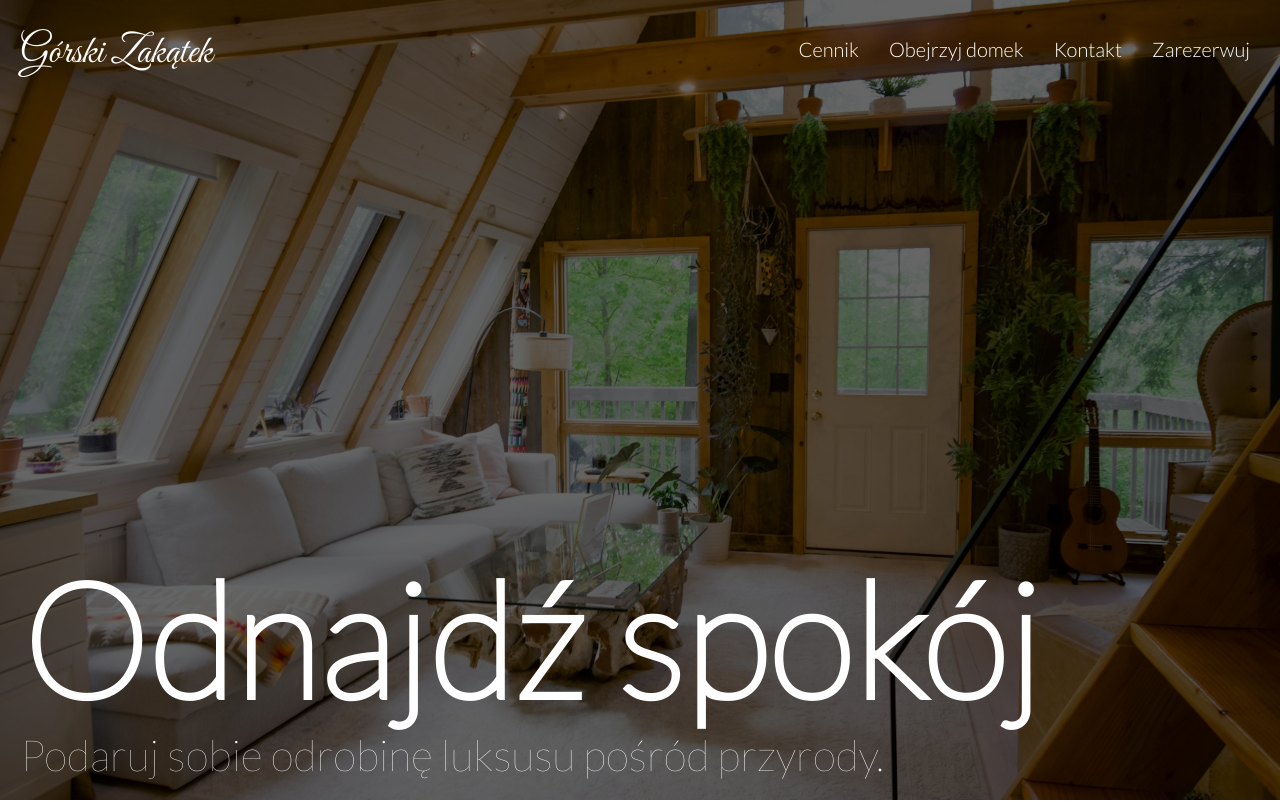
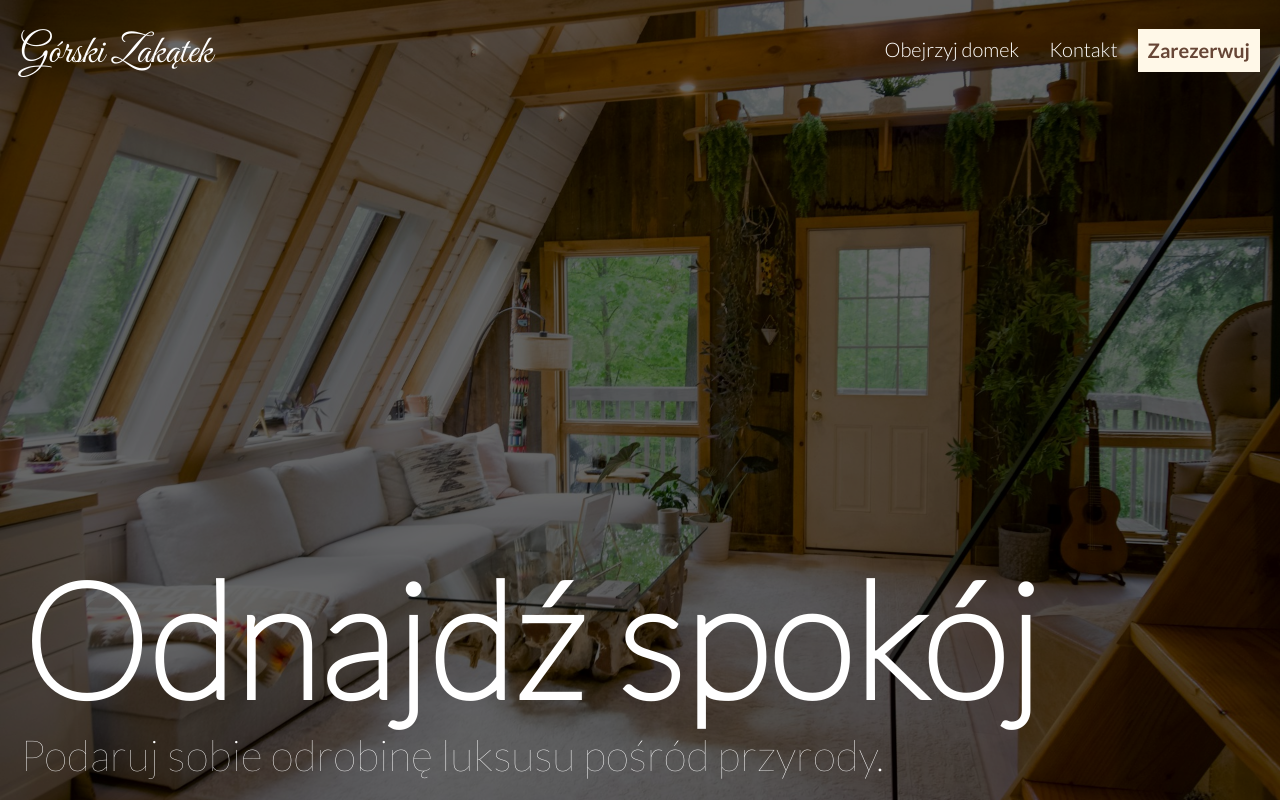
Before and after one commit to konradbaczyk/Gorski-Zakatek, a plain HTML site: page index.html in a window 1280 px wide. Shown: the top 802 px of the page. Drawn offline with Linux system fonts and the light colour scheme.

Commit message:
Navbar CTA done

```diff
--- a/index.html
+++ b/index.html
@@ -22,9 +22,7 @@
 
 					<ul class="navigation__menu" id="menu">
 						<div class="navigation__menu-mobile-shadow"></div>
-						<li class="navigation__menu-item">
-							<a href="#" class="navigation__menu-link">Cennik</a>
-						</li>
+
 						<li class="navigation__menu-item">
 							<a href="#" class="navigation__menu-link">Obejrzyj domek</a>
 						</li>
@@ -32,7 +30,11 @@
 							<a href="#" class="navigation__menu-link">Kontakt</a>
 						</li>
 						<li class="navigation__menu-item">
-							<a href="#" class="navigation__menu-link">Zarezerwuj</a>
+							<a
+								href="#"
+								class="navigation__menu-link navigation__menu-link--cta-btn cta-btn">
+								Zarezerwuj
+							</a>
 						</li>
 					</ul>
 				</nav>
--- a/src/scss/header/_navigation.scss
+++ b/src/scss/header/_navigation.scss
@@ -43,7 +43,7 @@
 		display: flex;
 		flex-direction: column;
 		align-items: end;
-		gap: 2em;
+		gap: 2.5rem;
 		transform: scaleX(0);
 		transform-origin: right; //left/right;
 		background-color: rgba(103, 70, 54, 1);
@@ -66,8 +66,20 @@
 	}
 
 	&__menu-link {
-		padding: 0.5em;
+		padding: 1rem;
 		font-size: 2.2rem;
+		transition: color 0.5s, background-color 0.5s;
+
+		&:hover,
+		&:focus {
+			color: $text-brown;
+			background-color: $bg-light;
+		}
+
+		&--cta-btn:hover {
+			color: $black;
+			background-color: $text-green;
+		}
 	}
 
 	&__logo {
@@ -115,23 +127,10 @@
 			width: fit-content;
 			display: flex;
 			align-items: center;
-
-			// &:last-of-type {
-			// 	:first-child {
-			// 		padding-right: 0;
-			// 	}
-			// }
 		}
 
 		&__menu-link {
 			font-size: 2rem;
-			transition: color 0.3s, background-color 0.3s;
-
-			&:hover,
-			&:focus {
-				color: $text-brown;
-				background-color: $bg-light;
-			}
 
 			&:focus-visible {
 				outline: 1px solid $text-brown;
--- a/src/scss/utils/_common-classes.scss
+++ b/src/scss/utils/_common-classes.scss
@@ -4,6 +4,19 @@
 	margin: 0 auto;
 	width: 100%;
 	max-width: 2000px;
+}
+
+.cta-btn {
+	padding: 1rem;
+	font-family: $lato-bold;
+	color: $text-brown;
+	background-color: $bg-light;
+	transition: color 0.5s, background-color 0.5s;
+
+	&:hover {
+		color: $black;
+		background-color: $text-green;
+	}
 }
 
 .section {
```
Also changed, not shown: css/index.css, 1 other file.
